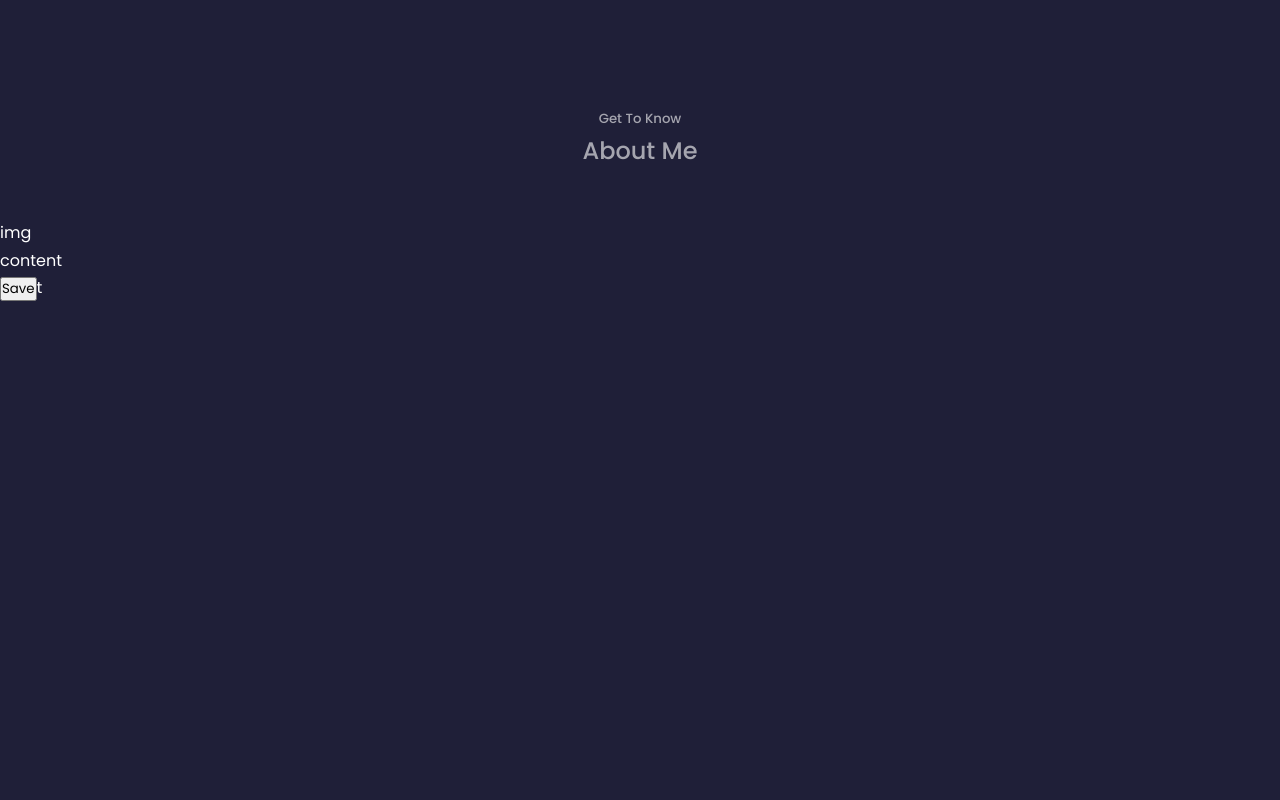
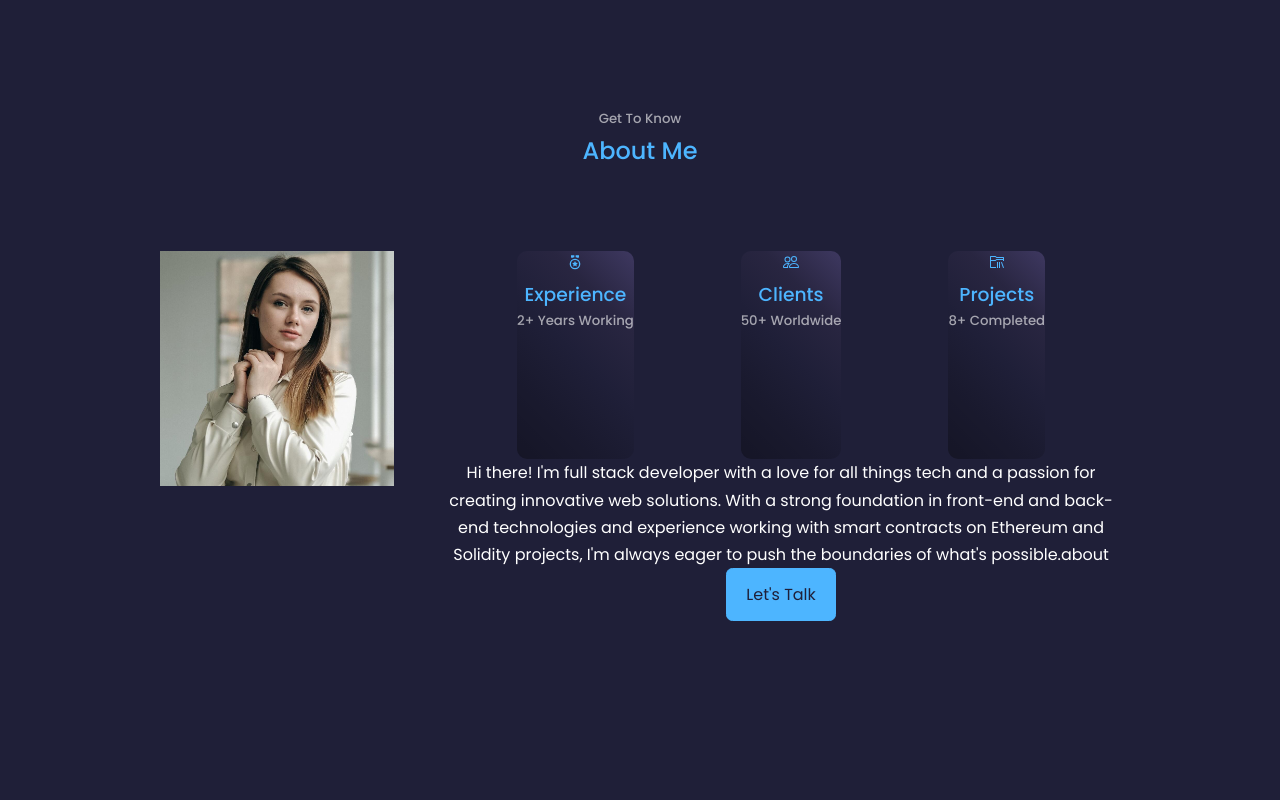
Before and after one commit to dev0cloo/portfolio, a React (Create React App) app: page / in a window 1280 px wide. Shown: the part 820-1620 px from the top of the page. Built offline with nearby package versions, Linux system fonts and the light colour scheme.

Commit message:
Update About Section

```diff
--- a/src/components/about/About.css
+++ b/src/components/about/About.css
@@ -1,7 +1,46 @@
-/* ================== CTA ==================== */
-.cta{
-    margin-top: 2.5rem;
+#about > h2{
+    color: var(--color-primary);
+}
+
+.about__container {
+  text-align: center;
+  height: 100%;
+  position: relative;
+}
+
+.about_container_main {
+  display: flex;
+  gap: 3rem;
+  margin-top: 5rem;
+}
+
+.about_content {
+  background: var(--bg-color-gradient);
+  display: flex;
+  flex-direction: column;
+  justify-content: center;
+  align-items: center;
+}
+
+.card {
+  display: flex;
+  gap: 2rem;
+  flex-direction: row;
+  flex: 1;
+  justify-content: space-evenly;
+  align-items: center;
+}
+
+.about__card {
+  background: var(--bg-color-gradient-nav);
+  border-radius: 10px;
+  height: 13rem;
+}
+
+.about link{
     display: flex;
-    gap: 1.2rem;
+    flex-direction: column;
+    align-items: center;
     justify-content: center;
+    padding: 2rem;
 }
--- a/src/components/about/About.jsx
+++ b/src/components/about/About.jsx
@@ -1,25 +1,57 @@
-import React from "react";
+import { Talk } from "../CTA/CTA";
 import "./About.css";
+import ABOUT from "../../assets/about.jpg";
+import { RiMedalLine } from "react-icons/ri";
+import { BsPeople } from "react-icons/bs";
+import { VscFolderLibrary } from "react-icons/vsc";
 
 const About = () => {
   return (
     <section id="about">
-      <h5>Get To Know</h5>
-      <h2>About Me</h2>
+        <h5>Get To Know</h5>
+        <h2>About Me</h2>
+      <div className="container about__container">
 
-      <div>
-        <div>img</div>
-        <div>
-          content
-          <div>
-            <div></div>
-            <div></div>
-            <div></div>
+        <div className="about_container_main">
+          <div className="about__image">
+            <img src={ABOUT} alt="me" />
           </div>
-          <div>
-            <p></p>
+          <div className="about__content">
+            <div className="card">
+              <div className="about__card">
+                <a className="about_link" href="#experience">
+                  <RiMedalLine />
+                  <h3>Experience</h3>
+                  <h5>2+ Years Working</h5>
+                </a>
+              </div>
+              <div className="about__card">
+                <a className="about_link" href="#testimonials">
+                  <BsPeople />
+                  <h3>Clients</h3>
+                  <h5>50+ Worldwide</h5>
+                </a>
+              </div>
+              <div className="about__card">
+                <a className="about_link" href="#portfolio">
+                  <VscFolderLibrary />
+                  <h3>Projects</h3>
+                  <h5>8+ Completed</h5>
+                </a>
+              </div>
+            </div>
+            <div>
+              <p className="about__me">
+                Hi there! I'm full stack developer with a love for all things
+                tech and a passion for creating innovative web solutions. With a
+                strong foundation in front-end and back-end technologies and
+                experience working with smart contracts on Ethereum and Solidity
+                projects, I'm always eager to push the boundaries of what's
+                possible.about
+              </p>
+            </div>
+            <Talk />
           </div>
-          <button>Save</button>t
         </div>
       </div>
     </section>
```
